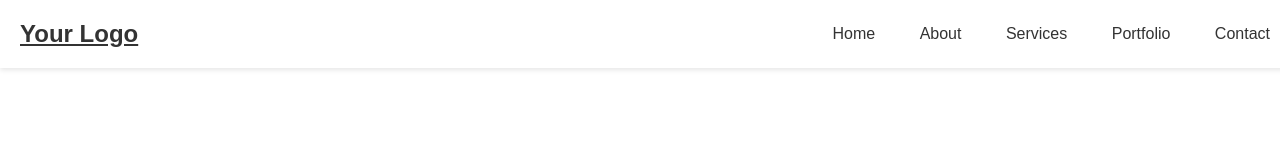
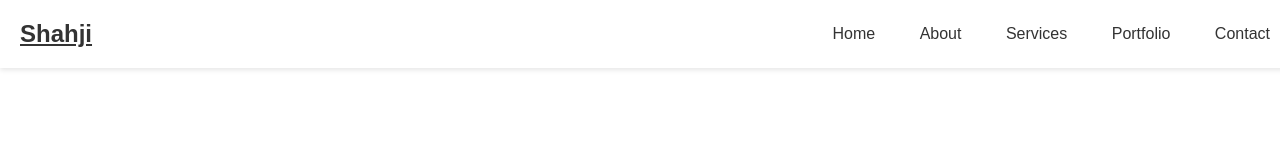
Before and after one commit to Shahji-01/PRODIGY_WD_01, a plain HTML site: page index.html in a window 1280 px wide. Shown: the top 160 px of the page. Drawn offline with Linux system fonts and the light colour scheme.

Commit message:
Update index.html

```diff
--- a/index.html
+++ b/index.html
@@ -6,7 +6,7 @@
 </head>
 <body>
   <header class="navigation">
-    <a href="#" class="logo">Your Logo</a>
+    <a href="#" class="logo">Shahji</a>
     <nav class="menu">
       <ul>
         <li><a href="#home">Home</a></li>
```
